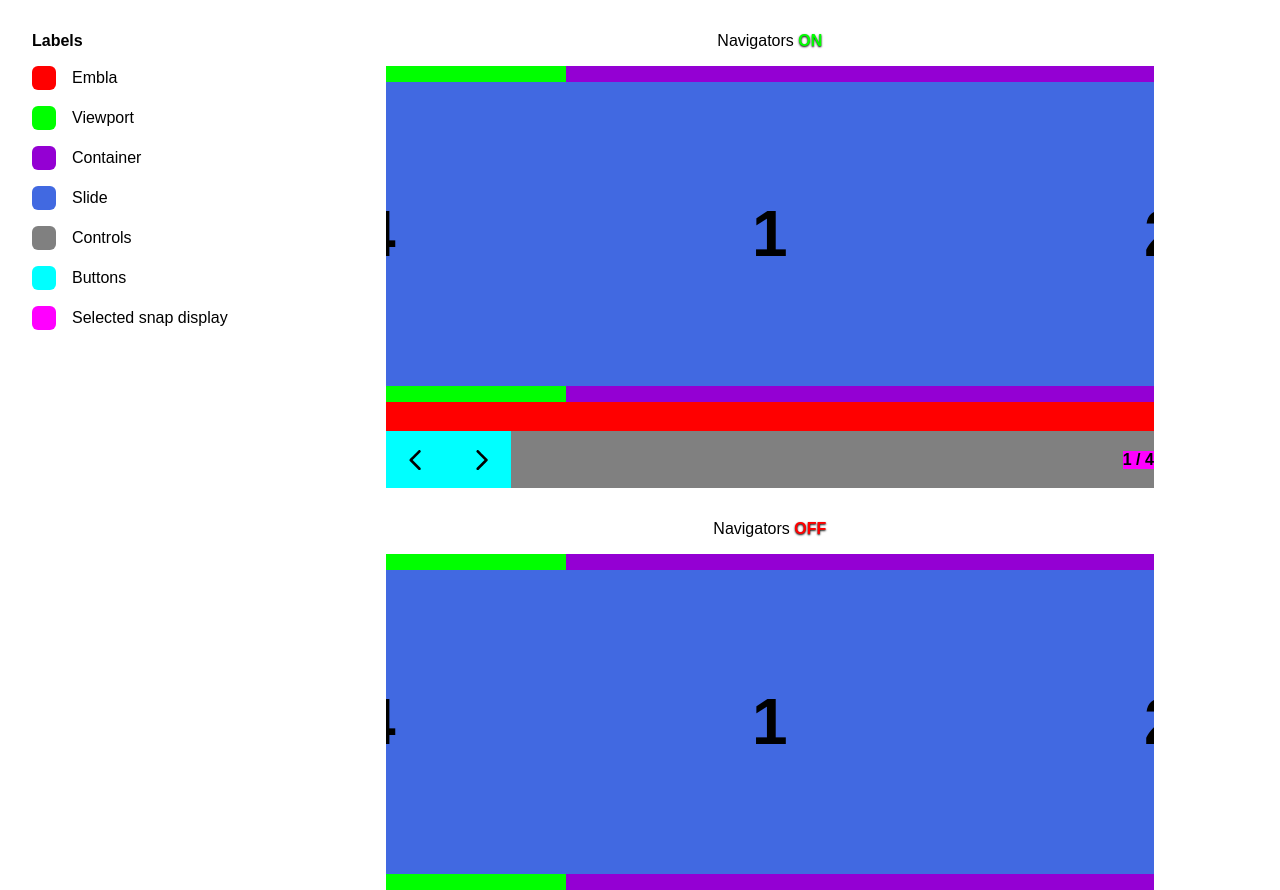
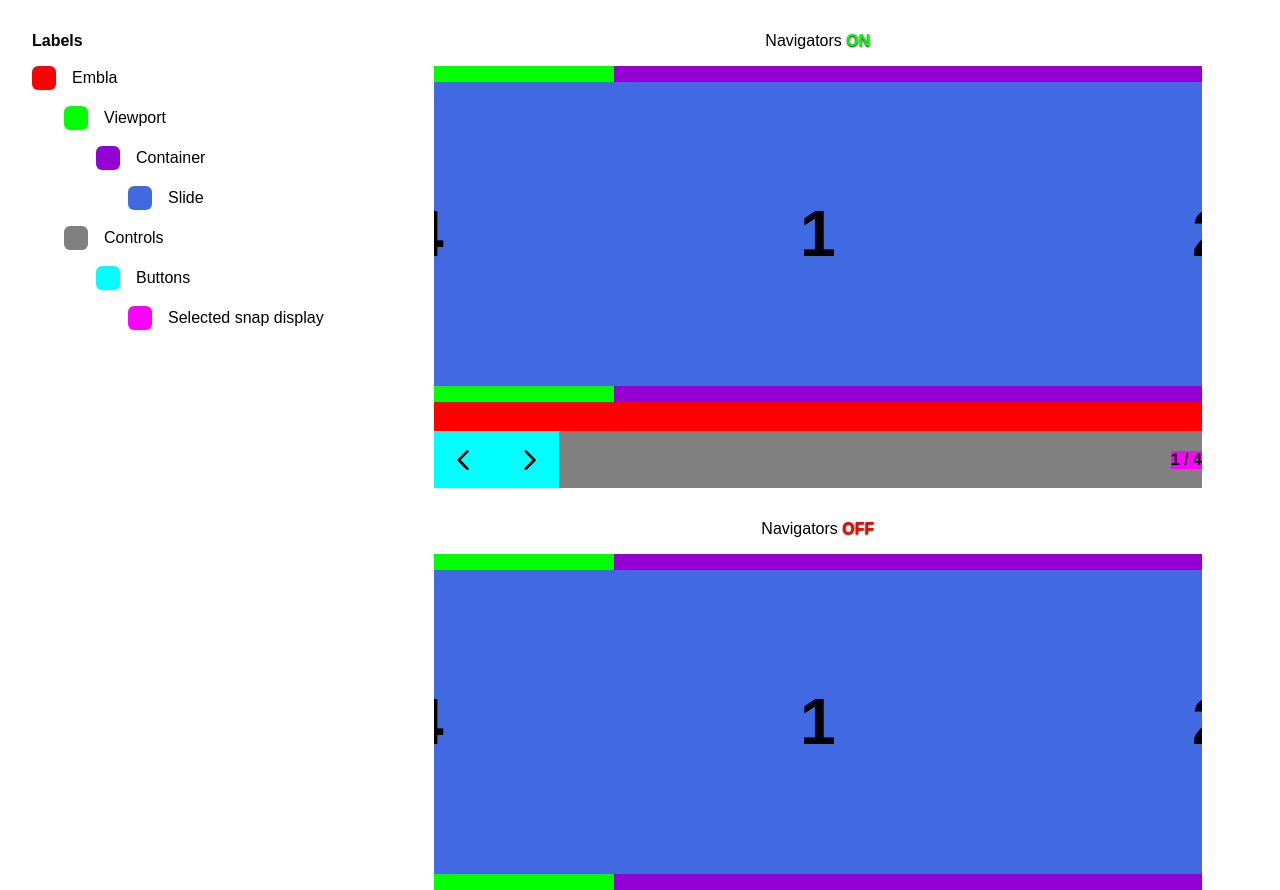
Before and after one commit to josee-fernandes/embla-carousel-test, a React (Vite) app: page / in a window 1280 px wide. Built offline with nearby package versions, Linux system fonts and the light colour scheme.

Commit message:
feat: add label left margin to correspondent hierarchy in dom

```diff
--- a/src/App.tsx
+++ b/src/App.tsx
@@ -19,12 +19,24 @@ export const App: React.FC = () => {
         <p>Labels</p>
         <ul>
           <Label color="red">Embla</Label>
-          <Label color="lime">Viewport</Label>
-          <Label color="darkviolet">Container</Label>
-          <Label color="royalblue">Slide</Label>
-          <Label color="gray">Controls</Label>
-          <Label color="cyan">Buttons</Label>
-          <Label color="fuchsia">Selected snap display</Label>
+          <Label color="lime" left={2}>
+            Viewport
+          </Label>
+          <Label color="darkviolet" left={4}>
+            Container
+          </Label>
+          <Label color="royalblue" left={6}>
+            Slide
+          </Label>
+          <Label color="gray" left={2}>
+            Controls
+          </Label>
+          <Label color="cyan" left={4}>
+            Buttons
+          </Label>
+          <Label color="fuchsia" left={6}>
+            Selected snap display
+          </Label>
         </ul>
       </div>
       <div className="examples">
--- a/src/components/label.tsx
+++ b/src/components/label.tsx
@@ -2,11 +2,16 @@ import { PropsWithChildren } from 'react'
 
 interface LabelProps extends PropsWithChildren {
   color: string
+  left?: number
 }
 
-export const Label: React.FC<LabelProps> = ({ children, color }) => {
+export const Label: React.FC<LabelProps> = ({ children, color, left = 0 }) => {
   return (
-    <li>
+    <li
+      style={{
+        marginLeft: `${left}rem`,
+      }}
+    >
       <div style={{ backgroundColor: color }} />
       <p>{children}</p>
     </li>
--- a/src/styles/labels.css
+++ b/src/styles/labels.css
@@ -36,11 +36,5 @@
     & > p {
       text-align: center;
     }
-
-    & > ul {
-      flex-direction: row;
-      flex-wrap: wrap;
-      justify-content: center;
-    }
   }
 }
```
